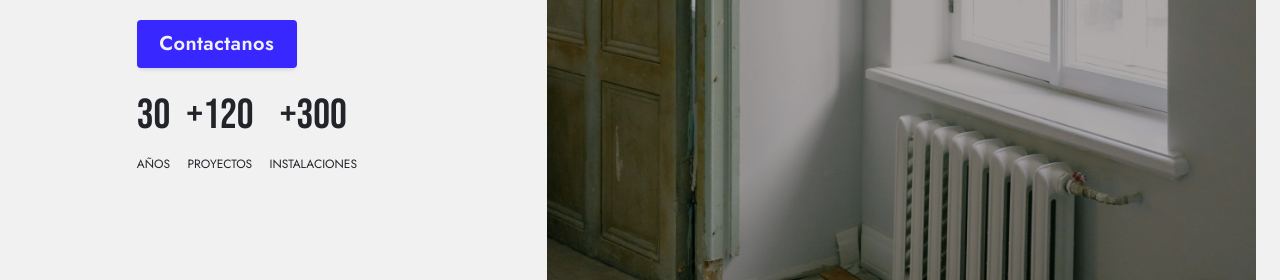
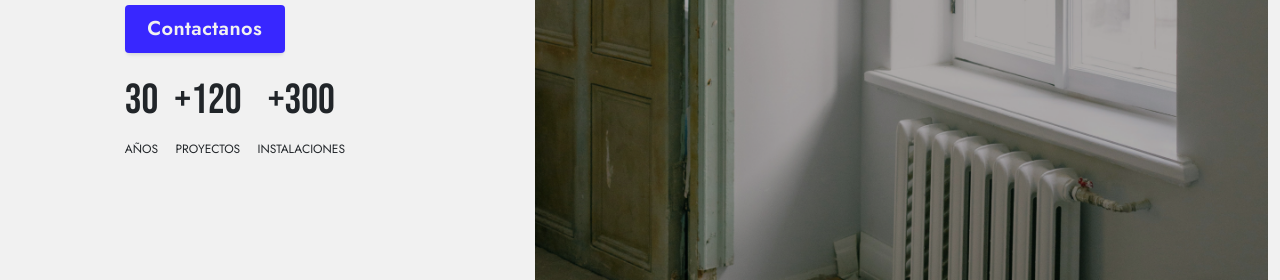
Before and after one commit to virgilopezp/proyecto-macre-responsive, a plain HTML site: page index.html in a window 1280 px wide. Shown: the part 420-700 px from the top of the page. Drawn offline with nearby package versions, Linux system fonts and the light colour scheme.

Commit message:
Ajustes SASS + Bootstrap

```diff
--- a/index.html
+++ b/index.html
@@ -50,14 +50,14 @@
 
 
 
-    <section class="container-fluid " data-aos="fade-up" data-aos-duration="1800">
+    <section class="container-fluid p-x-0" data-aos="fade-up" data-aos-duration="1800">
 
-        <div class="row hero">
+        <div class="row hero p-x-0">
 
-            <div class="col-lg-7 order-lg-last mobile-hide">
+            <div class="col-lg-7 order-lg-last mobile-hide p-0">
                 <img src="./img/calefaccion-hero.png" class="hero__img" alt="calefaccion-central">
             </div>
-            <div class="col-lg-4 offset-lg-1 hero__container">
+            <div class="col-lg-4 offset-lg-1 hero__container p-0">
                 <div class="hero__headline">
                     <h1>Lorem ipsum dolor sit <span>amet</span> consectetur</h1>
                 </div>
```
